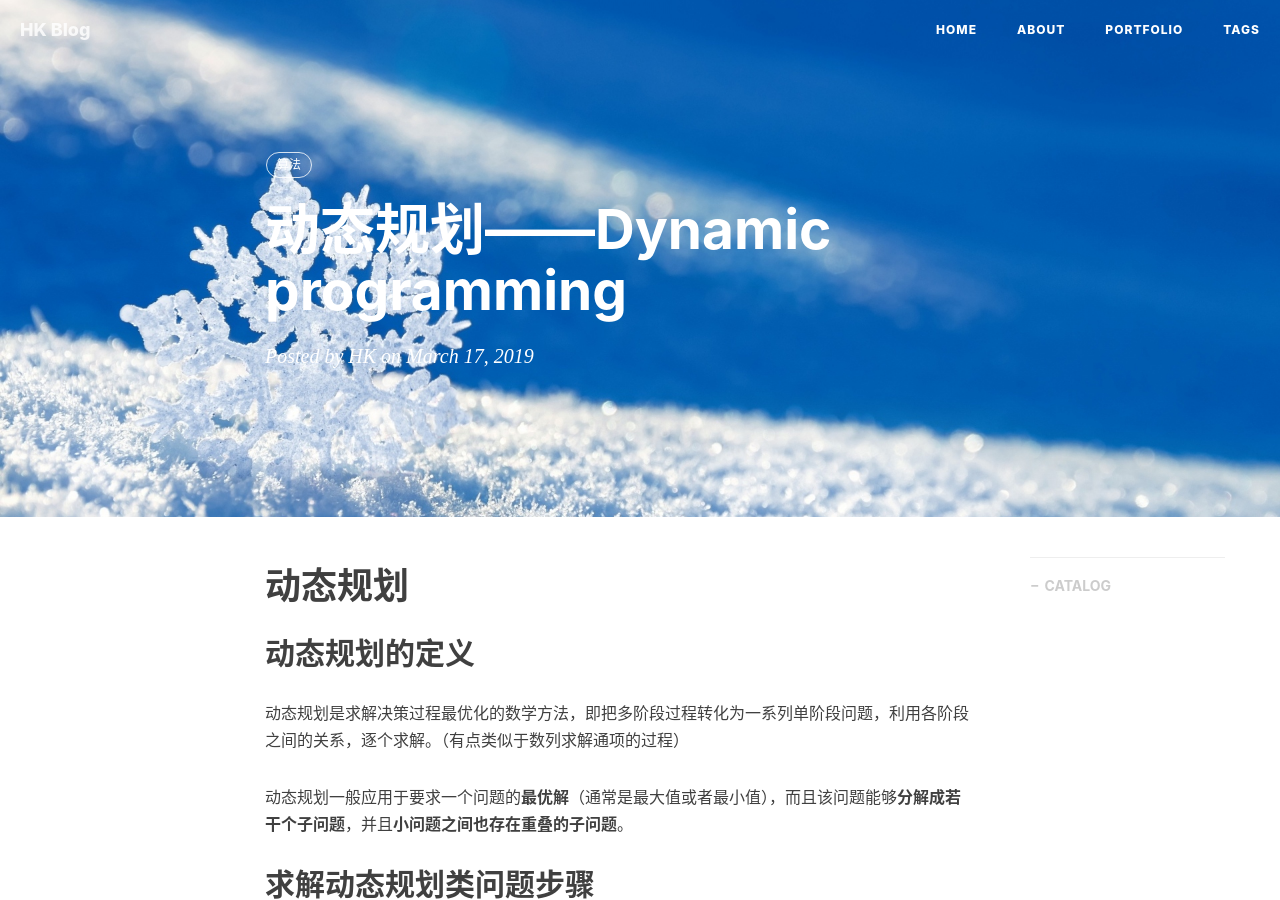
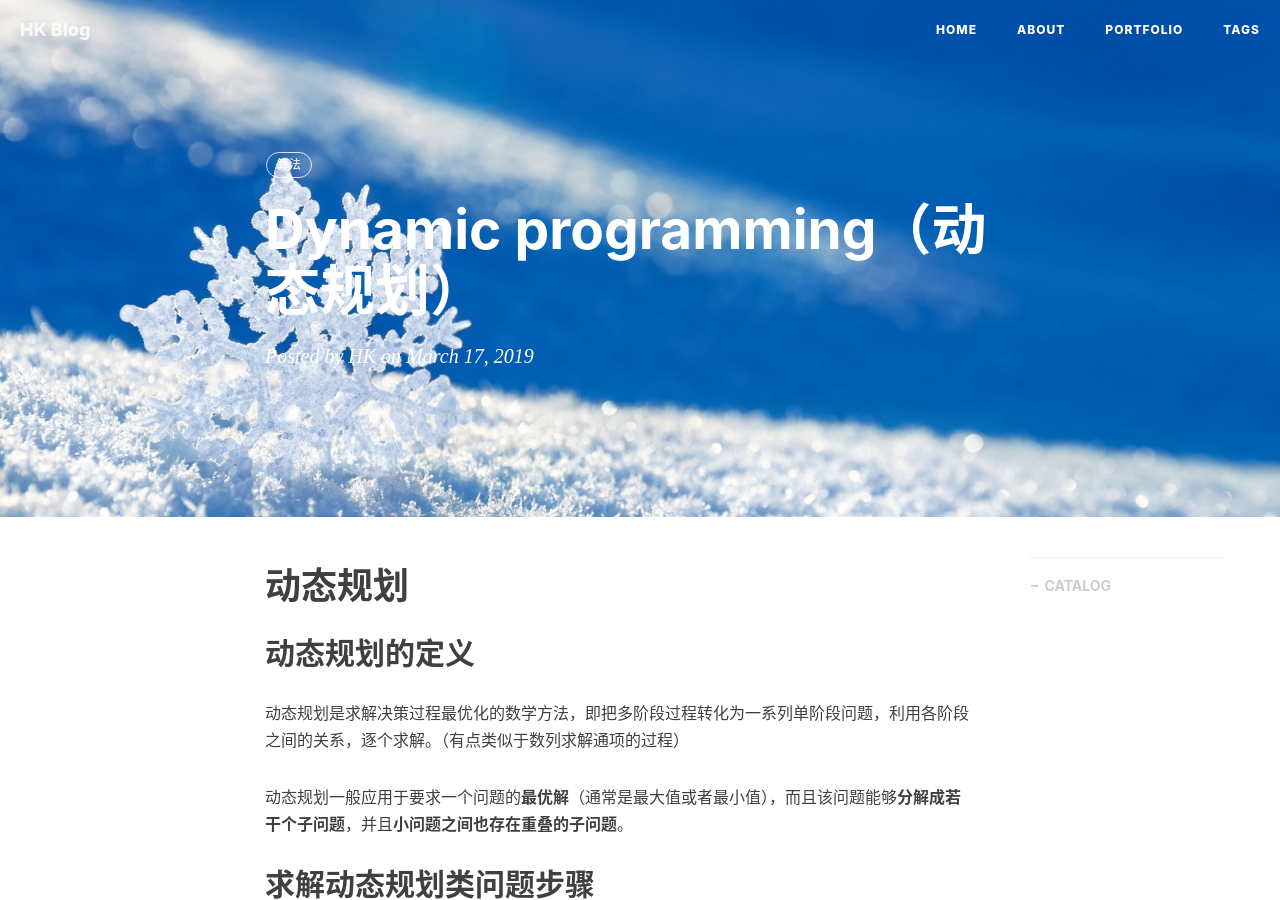
Before and after one commit to Hkaren78/Hkaren78.github.io, a Jekyll site: the page built from _posts/2019-03-17-DynamicProgramming.md, in a window 1280 px wide and 900 px high. Built offline with Jekyll 4.4.1, drawn with Linux system fonts in a browser that asks for light colours; nearby versions of some CDN libraries; comment, search, counter and statistics services are not loaded.

```diff
--- a/_posts/2019-03-17-DynamicProgramming.md
+++ b/_posts/2019-03-17-DynamicProgramming.md
@@ -1,6 +1,6 @@
 ---
 layout:     post
-title:      "动态规划——Dynamic programming"
+title:      "Dynamic programming（动态规划）"
 subtitle:   ""
 date:       2019-03-17
 author:     "HK"
```
